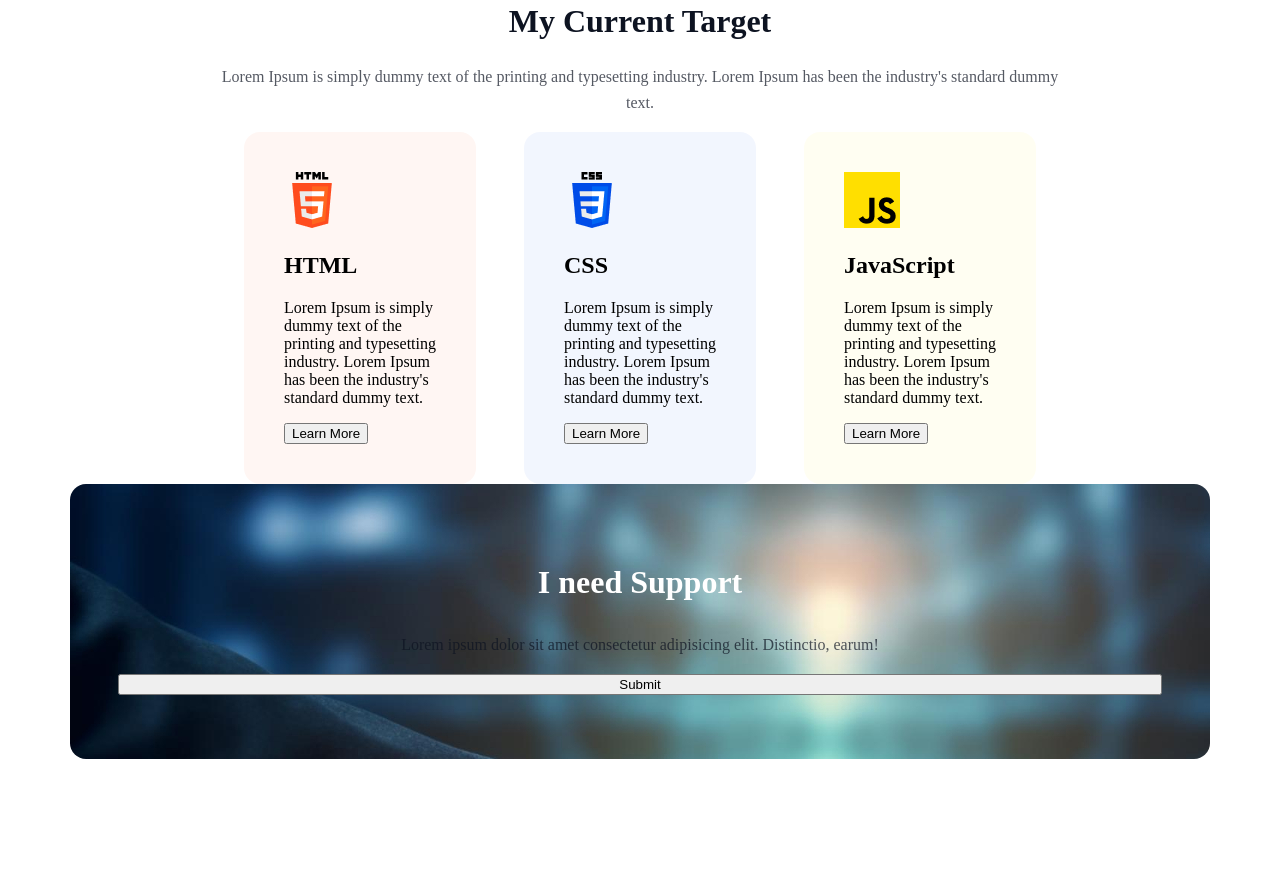
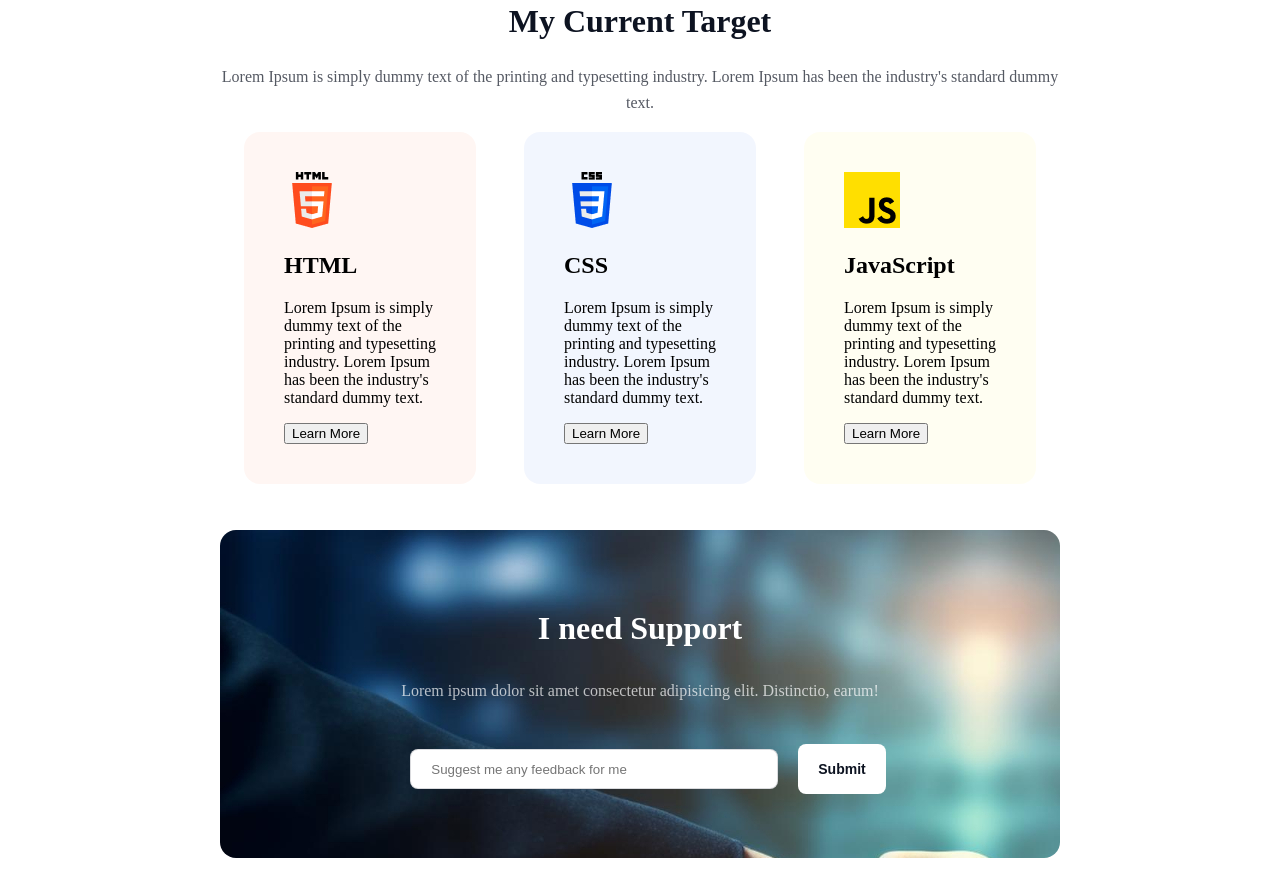
Before and after one commit to mdmuhibullahhabib/Assaignment-1, a plain HTML site: page index.html in a window 1280 px wide. Shown: the part 2938-3834 px from the top of the page. Before the commit the page ends 3705 px from the top, so only its background shows below. Drawn offline with Linux system fonts and the light colour scheme.

Commit message:
commit main menu

```diff
--- a/index.html
+++ b/index.html
@@ -63,7 +63,7 @@
         <h2 class="inspiratin-title">My Inspiration</h2>
         <p class="description">Lorem Ipsum is simply dummy text of the printing and typesetting industry. Lorem Ipsum has been the industry's standard dummy text.</p>
          <div class="inspiration-video">
-            <iframe width="560" height="315" src="https://www.youtube.com/embed/DGHn2uOAVCE?si=7nwYhpfN-6n5R2yM" title="YouTube video player" frameborder="0" allow="accelerometer; autoplay; clipboard-write; encrypted-media; gyroscope; picture-in-picture; web-share" referrerpolicy="strict-origin-when-cross-origin" allowfullscreen></iframe>
+            <iframe class="iframe-video" width="560" height="315" src="https://www.youtube.com/embed/DGHn2uOAVCE?si=7nwYhpfN-6n5R2yM" title="YouTube video player" frameborder="0" allow="accelerometer; autoplay; clipboard-write; encrypted-media; gyroscope; picture-in-picture; web-share" referrerpolicy="strict-origin-when-cross-origin" allowfullscreen></iframe>
          </div>
 
     </section>
@@ -99,9 +99,11 @@
     <section class="support">
         <div class="support-div">
         <h2 class="support-title">I need Support</h2>
-        <p class="description">Lorem ipsum dolor sit amet consectetur adipisicing elit. Distinctio, earum!</p>
-        <search placeholder" Suggest me any feedback for me" > </search>
+        <p class="support-description">Lorem ipsum dolor sit amet consectetur adipisicing elit. Distinctio, earum!</p>
+        <div class="search">
+        <input class="search-bar" type="text" placeholder="Suggest me any feedback for me">
         <button class="support-btn">Submit</button>
+        </div>
         </div>
     </section>
 
@@ -111,6 +113,8 @@
 
     <footer>
 
+
+
     </footer>
 
 </body>
--- a/style/style.css
+++ b/style/style.css
@@ -162,7 +162,9 @@ opacity: 0.7;
     text-align: center;
 
 }
-
+.iframe-video{
+    border-radius: 16px;
+}
 /* target */
 
 .target{
@@ -218,6 +220,7 @@ opacity: 0.7;
 .support{
     background-image: url('../assets/handshake.jpg');
     border-radius: 16px;
+    margin: 46px 150px;
 }
 .support-div{
     padding: 64px 48px;
@@ -231,10 +234,48 @@ font-family: Azeret Mono;
 font-size: 32px;
 font-weight: 700;
 line-height: 36px;
+text-align: center;
+margin: 16px 0px;
+
+}
+.search{
+    text-align: center;
+    padding-top: 24px;
+
+}
+.search-bar{
+width: 368px;
+height: 39px;
+padding: 19px 20px 19px 20px;
+
+order: 0;
+flex-grow: 0;
+margin: 0px 16px;
+
+
+    box-sizing: border-box;
+    border: 1px solid rgba(13, 19, 33, 0.15);
+    border-radius: 8px;
+    background: rgb(255, 255, 255);
+}
+.support-btn{
+    background-color: rgb(255, 255, 255);
+    font-weight: 600 ;
+    color: rgb(13, 19, 33);
+    padding: 17px 20px;
+    border-radius: 8px;
+    font-size: 14px;
+    border: none;
+
+}
+
+.support-description{
+    color: rgb(255, 255, 255);
+font-family: Azeret Mono;
+font-size: 16px;
+font-weight: 400;
+line-height: 26px;
 letter-spacing: 0%;
 text-align: center;
-margin: 16px 0px;
+opacity: 0.7;
 }
-.support-btn{
-
-}
```
